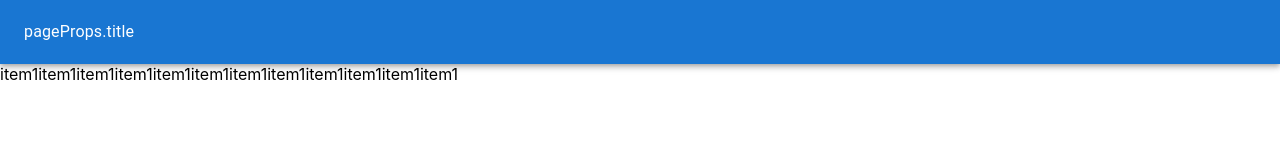
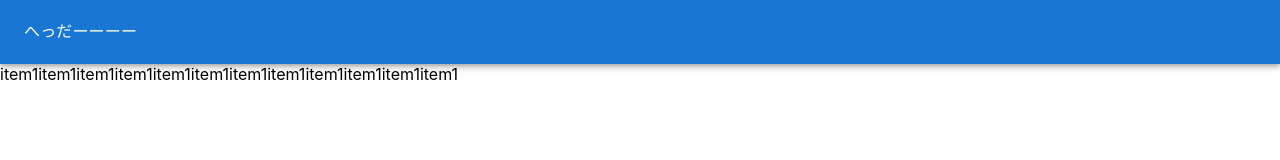
Before and after one commit to takenoko1395/aster, a Next.js app: page / in a window 1280 px wide. Shown: the top 160 px of the page. Built offline with nearby package versions, Linux system fonts and the light colour scheme.

Commit message:
tsxのインポート

```diff
--- a/components/Header.js
+++ b/components/Header.tsx
@@ -1,15 +1,15 @@
 import React from 'react'
 import { Typography, AppBar, Toolbar } from '@mui/material'
 
-// type Props = {
-//   title: string,
-// }
+type Props = {
+  title: string,
+}
 
-const Header = () => {
+const Header = (props: Props) => {
   return (
-    <AppBar position="static">
+    <AppBar position="static" >
       <Toolbar>
-        <Typography>pageProps.title</Typography>
+        <Typography>{props.title} </Typography>
       </Toolbar>
     </AppBar>
   )
--- a/pages/index.js
+++ b/pages/index.js
@@ -1,12 +1,12 @@
 // index.jsがエンドポイント
-import Header from "../components/Header"
+import Header from "../components/Header.tsx"
 import { Grid } from "@mui/material"
 
 const HomePage = () => {
   return (
     <Grid container direction="column">
       <Grid item>
-        <Header />
+        <Header title='へっだーーーー' />
       </Grid>
       <Grid item>
         item1item1item1item1item1item1item1item1item1item1item1item1
```
